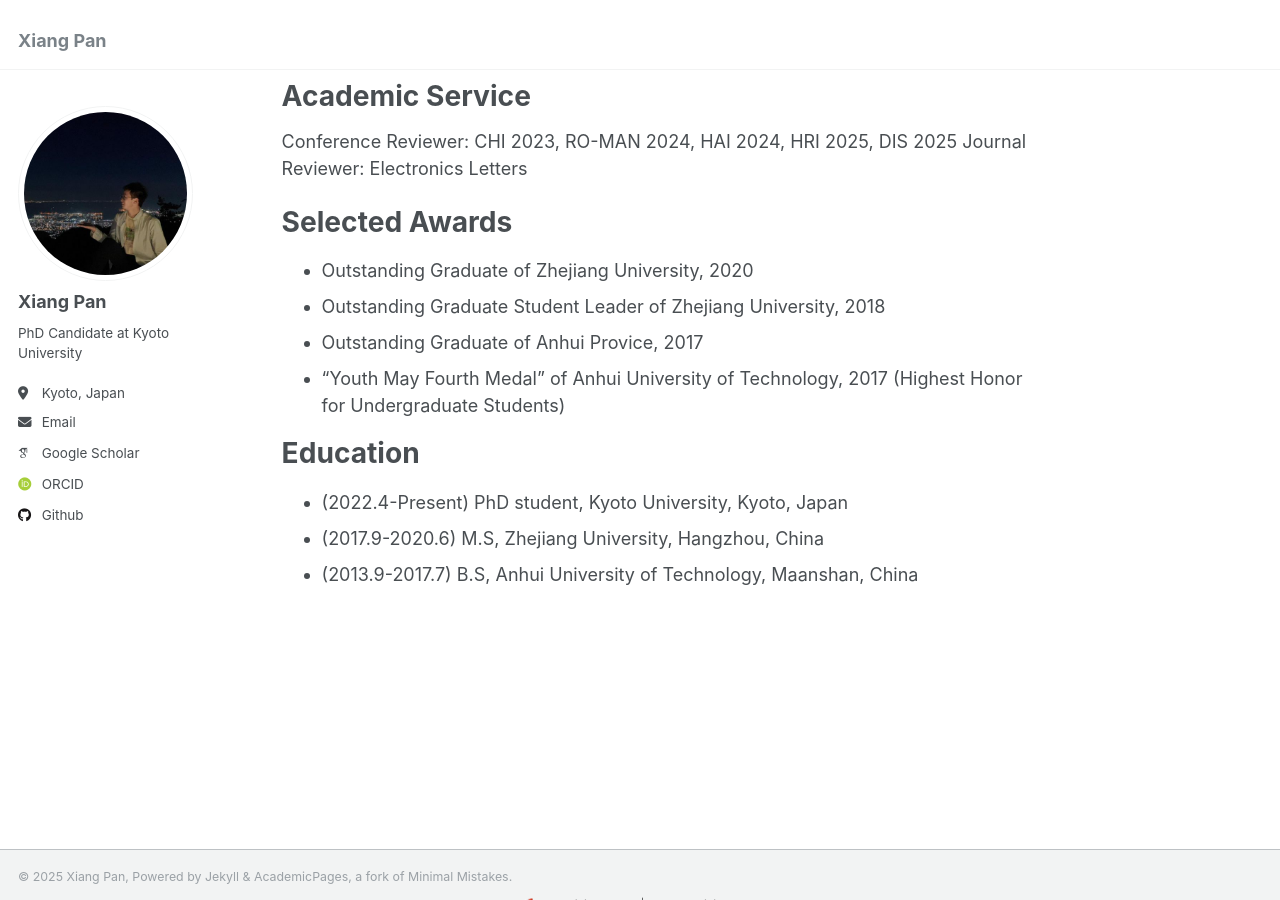
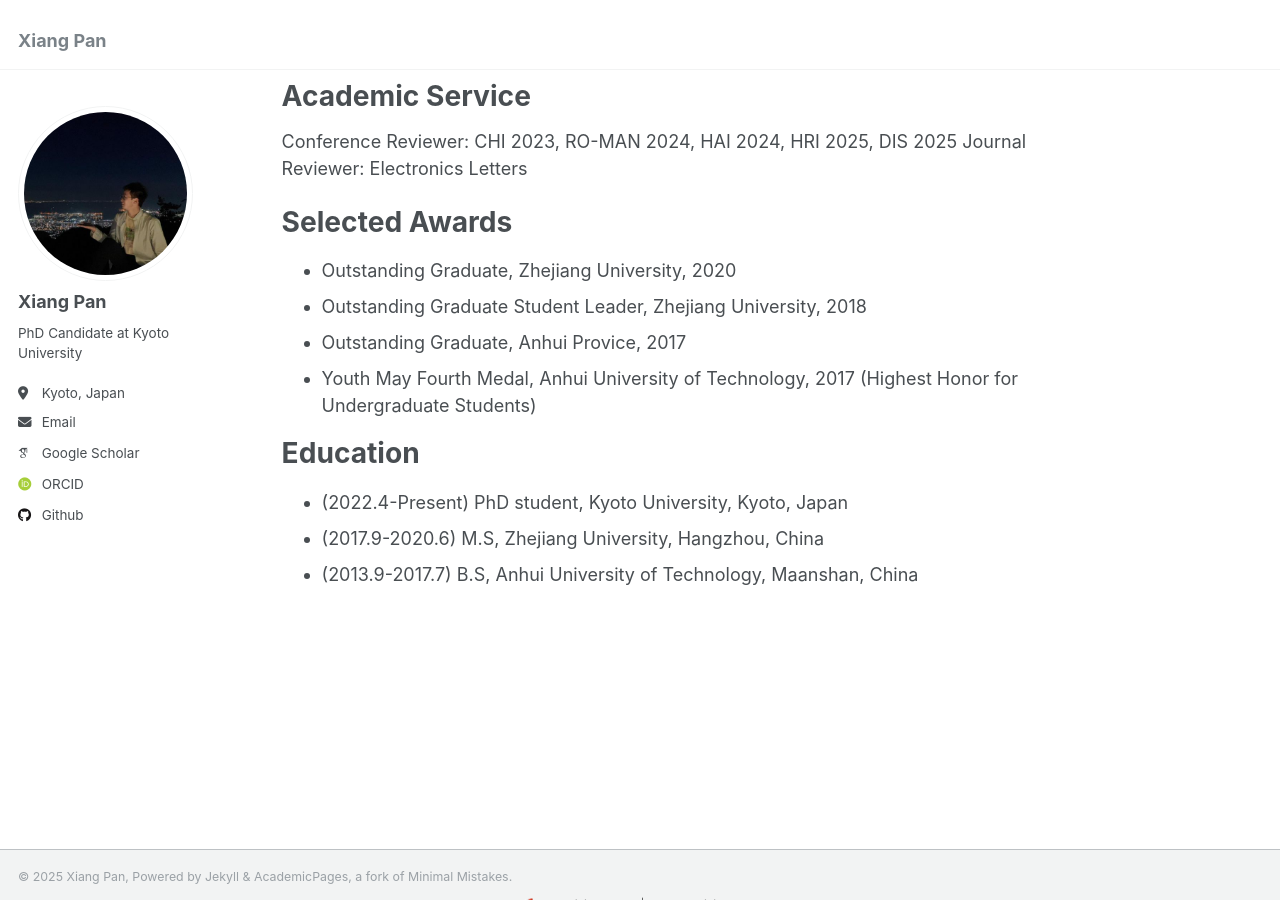
Before and after one commit to pan-xiang/pan-xiang.github.io, a Jekyll site: the page built from _pages/about.md, in a window 1280 px wide and 900 px high, scrolled down 916 px. Built offline with Jekyll 4.4.1, drawn with Linux system fonts in a browser that asks for light colours; some web fonts are replaced; comment, search, counter and statistics services are not loaded; some of the changed text lies outside the part shown.

```diff
--- a/_pages/about.md
+++ b/_pages/about.md
@@ -65,10 +65,10 @@ Journal Reviewer: Electronics Letters
 
 Selected Awards
 ======
-- Outstanding Graduate of Zhejiang University, 2020
-- Outstanding Graduate Student Leader of Zhejiang University, 2018
-- Outstanding Graduate of Anhui Provice, 2017
-- “Youth May Fourth Medal” of Anhui University of Technology, 2017 (Highest Honor for Undergraduate Students)
+- Outstanding Graduate, Zhejiang University, 2020
+- Outstanding Graduate Student Leader, Zhejiang University, 2018
+- Outstanding Graduate, Anhui Provice, 2017
+- Youth May Fourth Medal, Anhui University of Technology, 2017 (Highest Honor for Undergraduate Students)
 
 
 Education
```
Also changed, not shown: other parts of _pages/about.md (+1 -1 lines).
